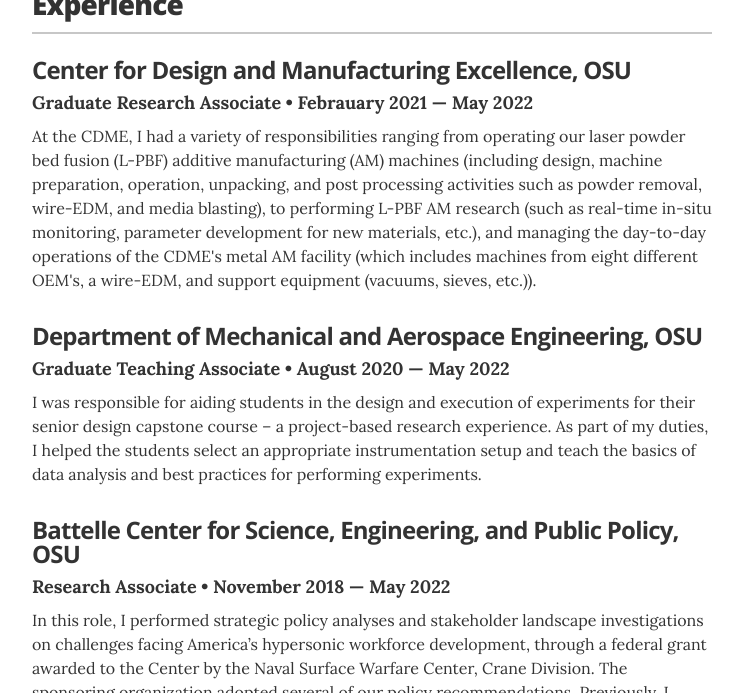
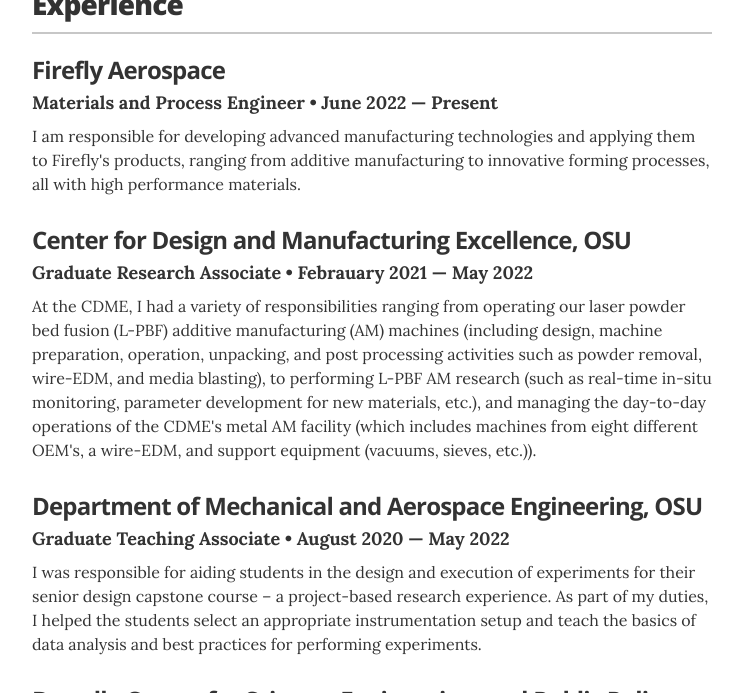
Before and after one commit to nogula/nogula.github.io, a Jekyll site: the page built from index.html, in a window 1280 px wide and 900 px high, scrolled down 395 px, cut to the strip 207-900 px from the top of the window. Shown: the whole strip, without its empty margins (268-1011 px from the left). Built offline with Jekyll 4.4.1, drawn with Linux system fonts in a browser that asks for light colours.

Commit message:
added FF

```diff
--- a/_data/experience.yml
+++ b/_data/experience.yml
@@ -1,4 +1,9 @@
 # Jobs
+- company: Firefly Aerospace
+  position: Materials and Process Engineer
+  duration: June 2022 &mdash; Present
+  summary: I am responsible for developing advanced manufacturing technologies and applying them to Firefly's products, ranging from additive manufacturing to innovative forming processes, all with high performance materials.
+
 - company: Center for Design and Manufacturing Excellence, OSU
   position: Graduate Research Associate
   duration: Febrauary 2021 &mdash; May 2022
```
